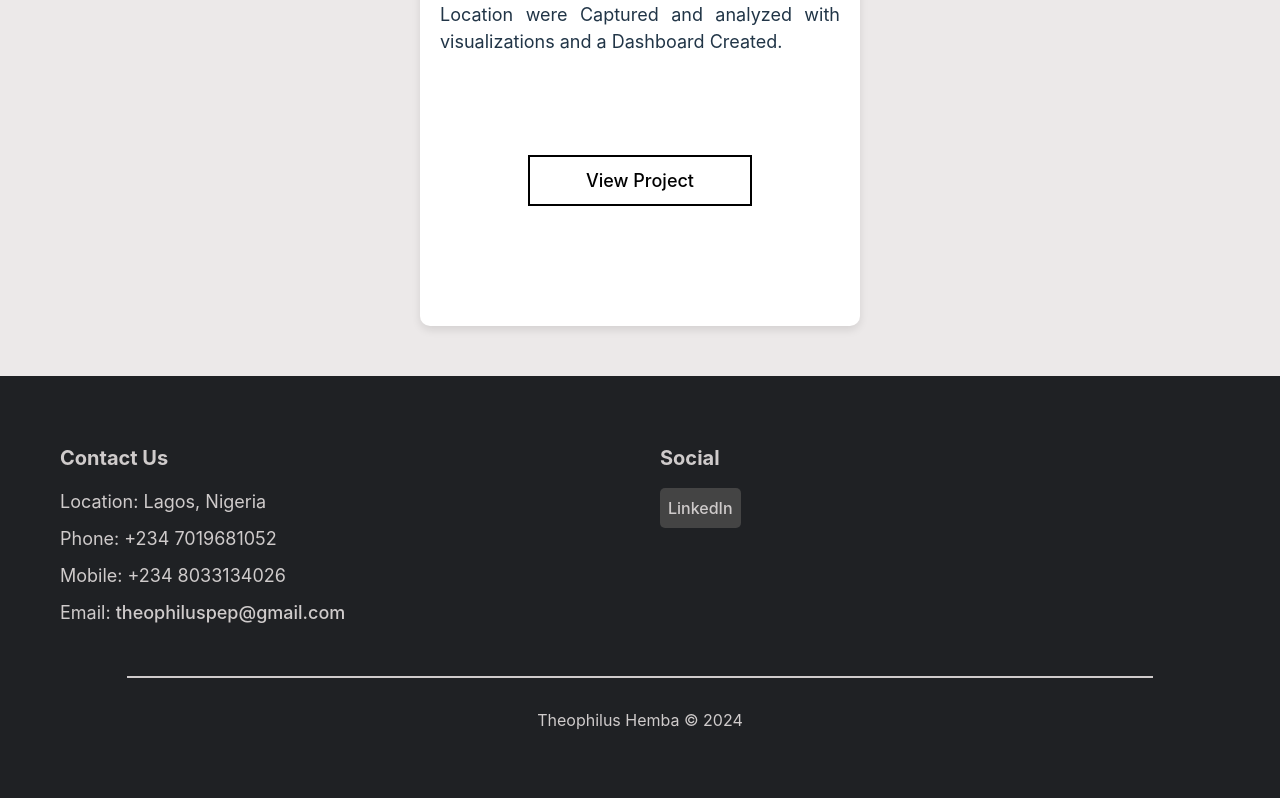
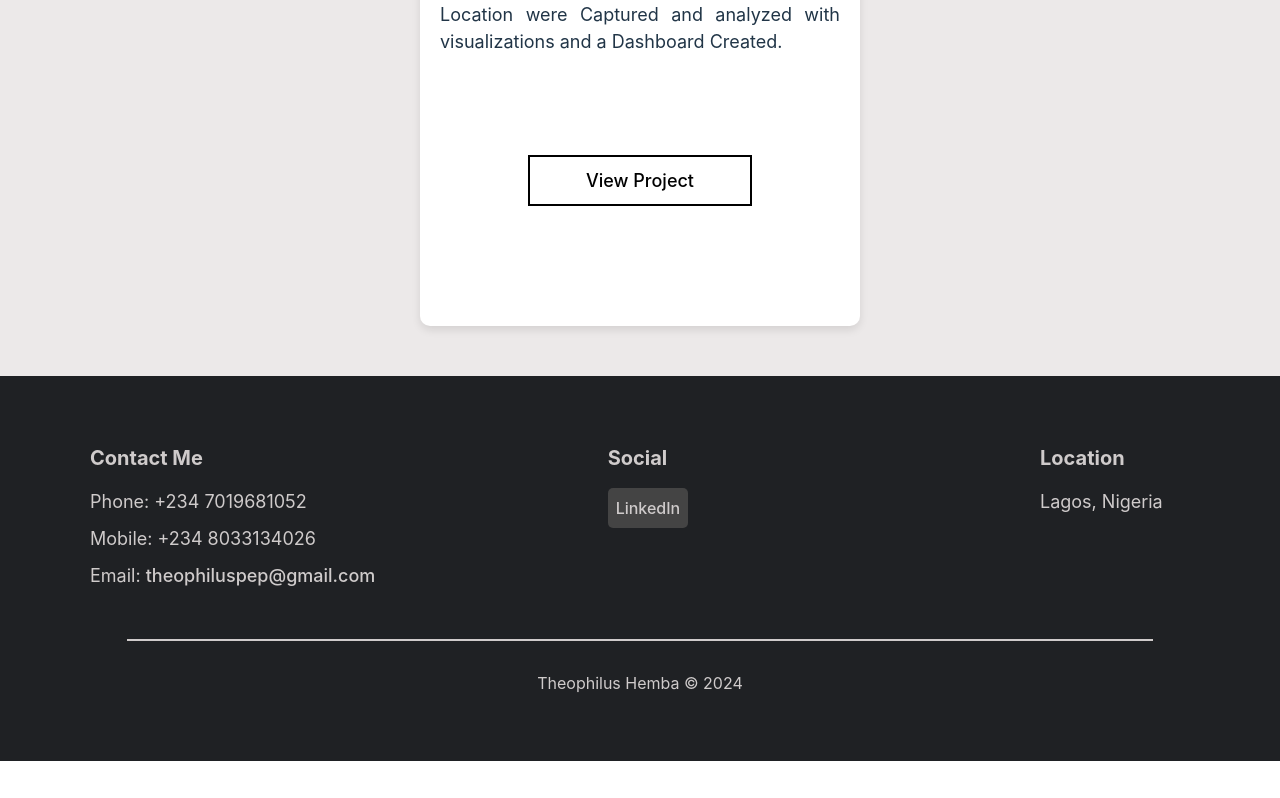
Before and after one commit to Cephasie/TheoPortfolio, a React (Vite) app: page / in a window 1280 px wide. Shown: the part 3736-4534 px from the top of the page. After the commit the page ends 4497 px from the top, so only its background shows below. Built offline with nearby package versions, Linux system fonts and the light colour scheme.

Commit message:
changed the footer position

```diff
--- a/src/components/Footer.jsx
+++ b/src/components/Footer.jsx
@@ -8,23 +8,28 @@ export default function Footer() {
     <footer>
       <div className="footer-container">
         <div className="footer-section">
-          <h4>Contact Us</h4>
-          <p>Location: Lagos, Nigeria</p>
+          <h4>Contact Me</h4>
           <p>Phone: +234 7019681052</p>
           <p>Mobile: +234 8033134026</p>
           <p>Email: <a href="mailto:theophiluspep@gmail.com">theophiluspep@gmail.com</a></p>
         </div>
 
         <div className="footer-section">
-          <h4>Social</h4>
+          <h4 className='soc'>Social</h4>
           <div className="social-icons">
             <a href="https://www.linkedin.com/in/theophilus-hemba-34121b194" target="_blank" rel="noopener noreferrer">LinkedIn</a>
           </div>
         </div>
+
+        <div className="footer-section">
+          <h4>Location</h4>
+          <p>Lagos, Nigeria</p>
+        </div>
+
       </div>
 
+
       <div className="line"></div>
-
       <div className="copy">
         <p>Theophilus Hemba &copy; {year}</p>
       </div>
--- a/src/styles/footer.css
+++ b/src/styles/footer.css
@@ -14,8 +14,8 @@ footer {
 }
 
 .footer-section {
-  flex: 1;
-  padding: 0 20px;
+  padding: 0 0px;
+  margin-left: 50px;
   min-width: 200px;
 }
 
```
